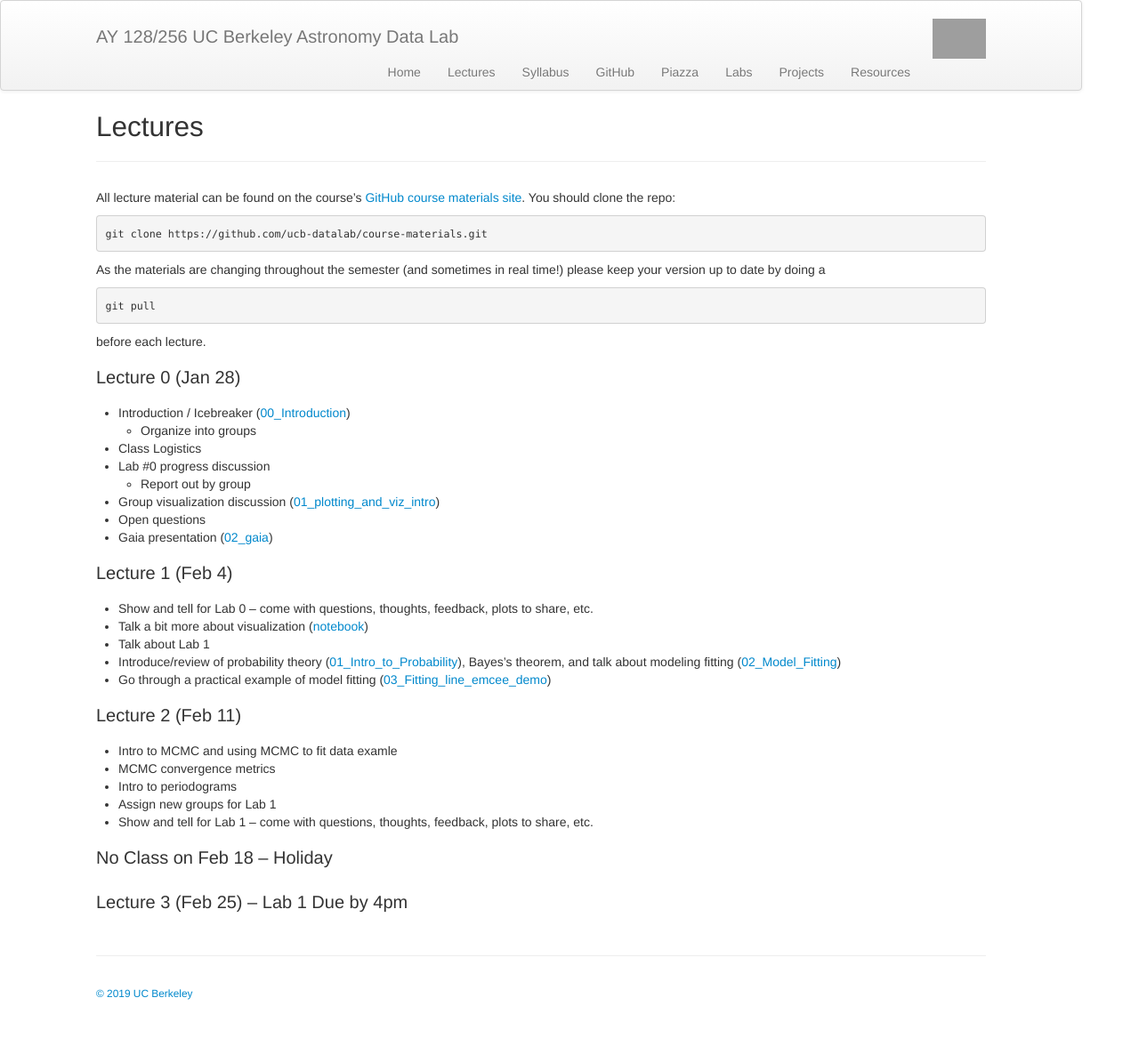
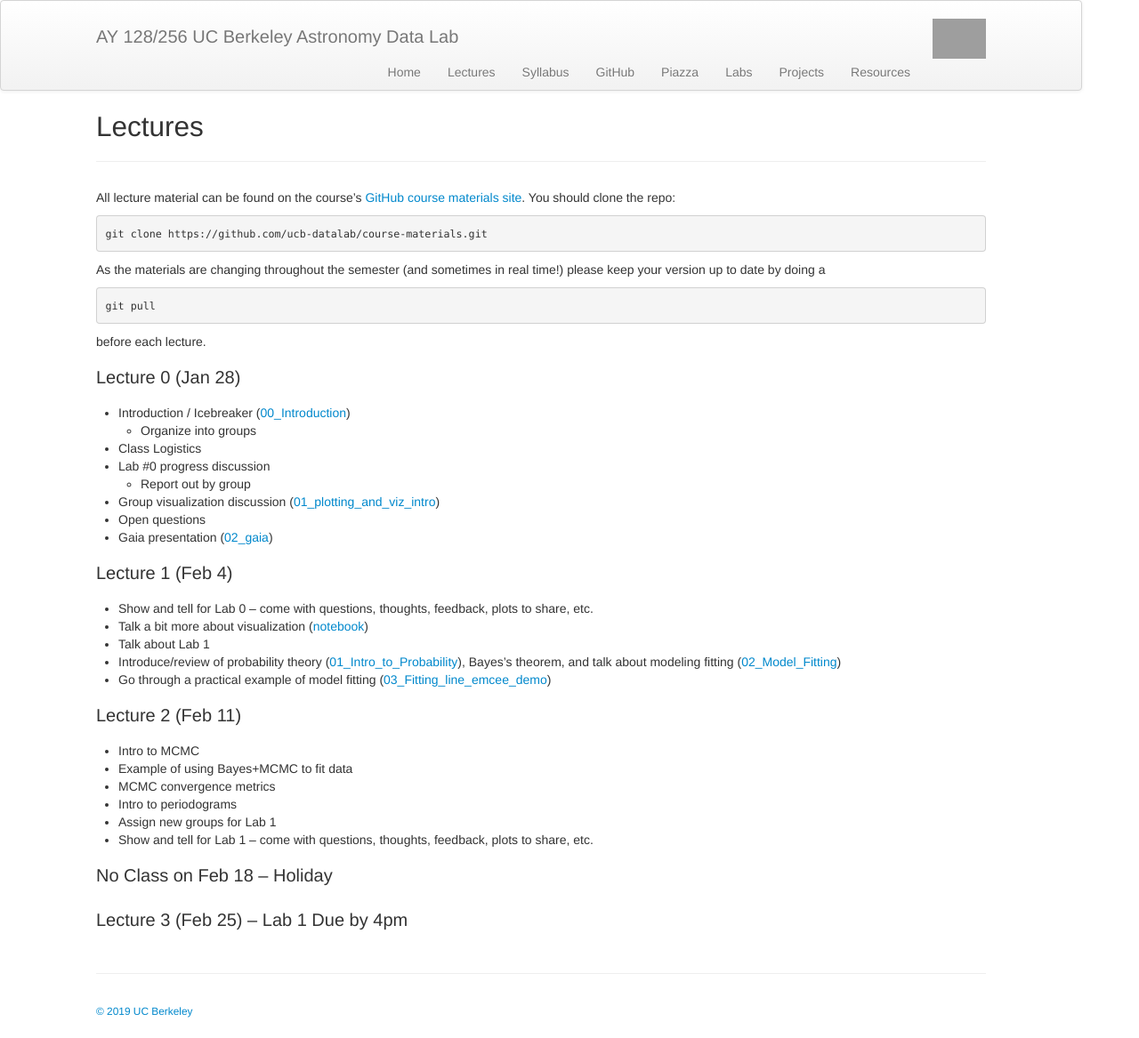
Before and after one commit to ucb-datalab/ucb-datalab.github.io, a Jekyll site: the page built from pages/lectures.md, in a window 1280 px wide. Shown: the whole page at 89% size. Built offline with Jekyll 4.4.1, drawn with Linux system fonts in a browser that asks for light colours; grey boxes are pictures that could not be loaded.

Commit message:
lecture 2 agenda

```diff
--- a/pages/lectures.md
+++ b/pages/lectures.md
@@ -39,7 +39,8 @@ before each lecture.
 
 ### Lecture 2 (Feb 11)
 
-- Intro to MCMC and using MCMC to fit data examle
+- Intro to MCMC
+- Example of using Bayes+MCMC to fit data
 - MCMC convergence metrics
 - Intro to periodograms
 - Assign new groups for Lab 1
```
